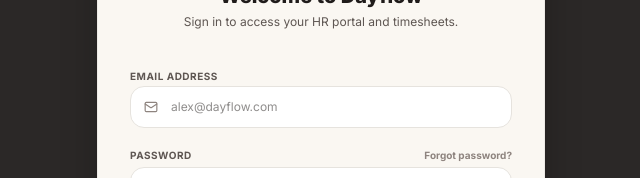
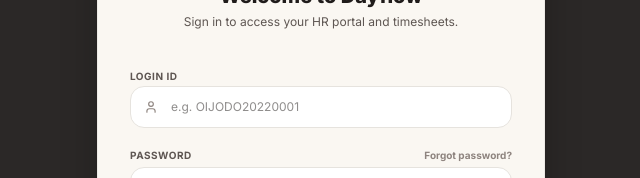
Before and after one commit to ayushranjan28/HRMS, a Next.js app in the folder dayflow-web/: page /login in a window 1280 px wide. Shown: the part 259-437 px from the top of the page, without its empty margins (319-959 px from the left). Built offline with nearby package versions, Linux system fonts and the light colour scheme; no server answers.

Commit message:
feat: implement Odoo login ID rule

```diff
--- a/dayflow-web/src/app/login/page.tsx
+++ b/dayflow-web/src/app/login/page.tsx
@@ -62,15 +62,29 @@
       return;
     }
 
-    // Mock Login trigger: check standard emails
-    const validEmails = ['alex@dayflow.com', 'jordan@dayflow.com', 'taylor@dayflow.com'];
-    if (validEmails.includes(email.toLowerCase())) {
+    // Mock Login trigger based on the ID Rule: OI(First2)(Last2)(Year)(Serial)
+    const validLogins = ['OICOFI20200001', 'OIALMA20230002']; // Admin, Employee
+    if (validLogins.includes(email.toUpperCase())) {
       setSuccess('Logged in successfully! Redirecting...');
+
+      // Simulate setting role in localStorage based on login
+      if (typeof window !== 'undefined') {
+        if (email.toUpperCase() === 'OICOFI20200001') {
+           localStorage.setItem('dayflow_role', 'Admin');
+        } else {
+           localStorage.setItem('dayflow_role', 'Employee');
+        }
+      }
+
       setTimeout(() => {
-        router.push('/'); // Redirects to homepage
+        if (email.toUpperCase() === 'OICOFI20200001') {
+          router.push('/admin'); // Redirect HR to Admin Dashboard
+        } else {
+          router.push('/'); // Redirect Employee to Employee Dashboard
+        }
       }, 1000);
     } else {
-      setError('Invalid credentials. Hint: use alex@dayflow.com or jordan@dayflow.com');
+      setError('Invalid credentials. Hint: use OICOFI20200001 (Admin) or OIALMA20230002 (Employee)');
     }
   };
 
@@ -350,19 +364,19 @@
           /* ================= SIGN IN ================= */
           <form onSubmit={handleSignIn} className="space-y-5">
 
-            {/* Email */}
+            {/* Login ID */}
             <div className="space-y-1">
-              <label className="text-[10px] font-bold uppercase tracking-wider text-[#5E5652]">Email Address</label>
+              <label className="text-[10px] font-bold uppercase tracking-wider text-[#5E5652]">Login ID</label>
               <div className="relative">
                 <input
-                  type="email"
-                  placeholder="alex@dayflow.com"
+                  type="text"
+                  placeholder="e.g. OIJODO20220001"
                   className="w-full bg-white border border-[#E6E3DE] rounded-[14px] p-3 pl-10 text-xs focus:outline-none focus:ring-2 focus:ring-[#B5F12C] focus:border-[#B5F12C]"
                   value={email}
-                  onChange={(e) => setEmail(e.target.value)}
+                  onChange={(e) => setEmail(e.target.value.toUpperCase())}
                   required
                 />
-                <Mail size={14} className="absolute left-3.5 top-3.5 text-[#8E847F]" />
+                <User size={14} className="absolute left-3.5 top-3.5 text-[#8E847F]" />
               </div>
             </div>
 
```
